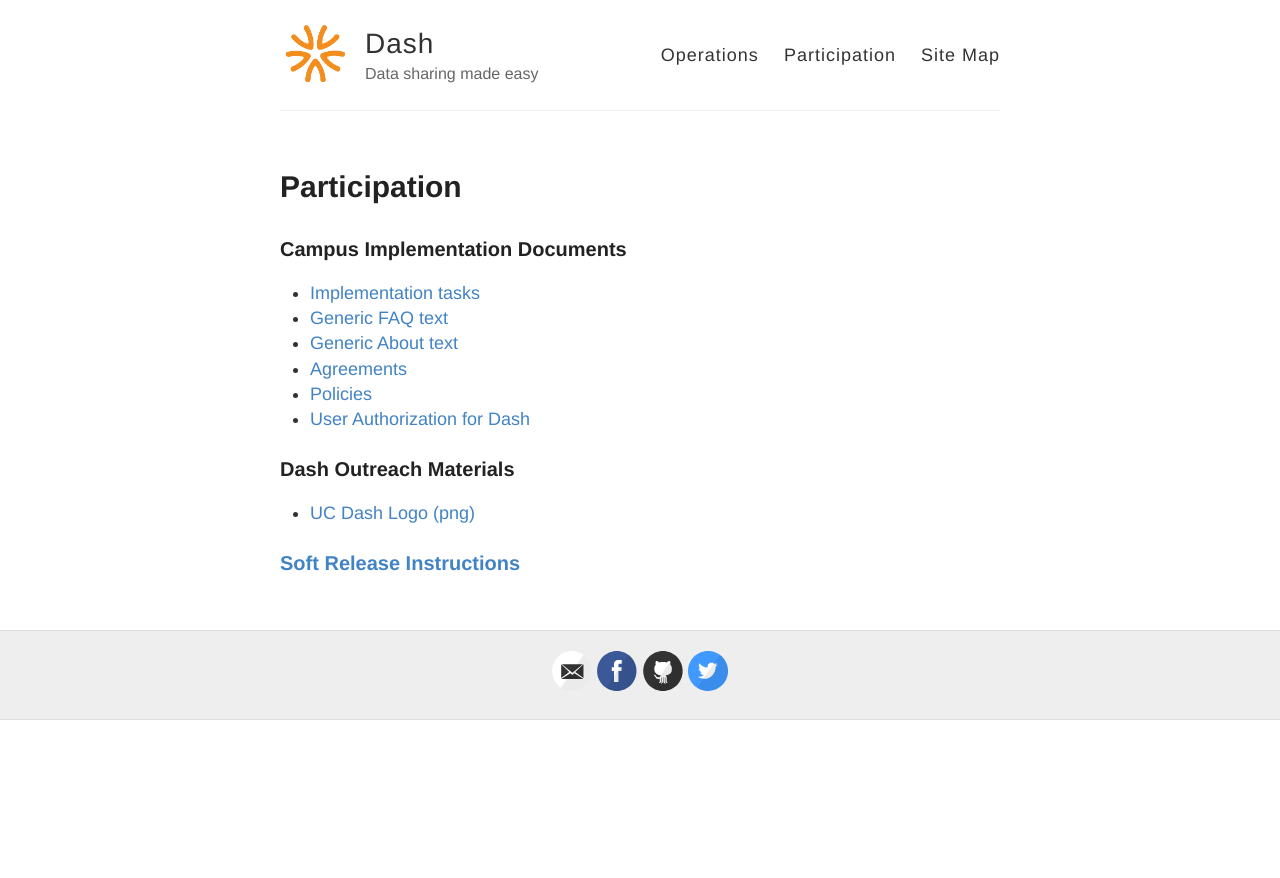
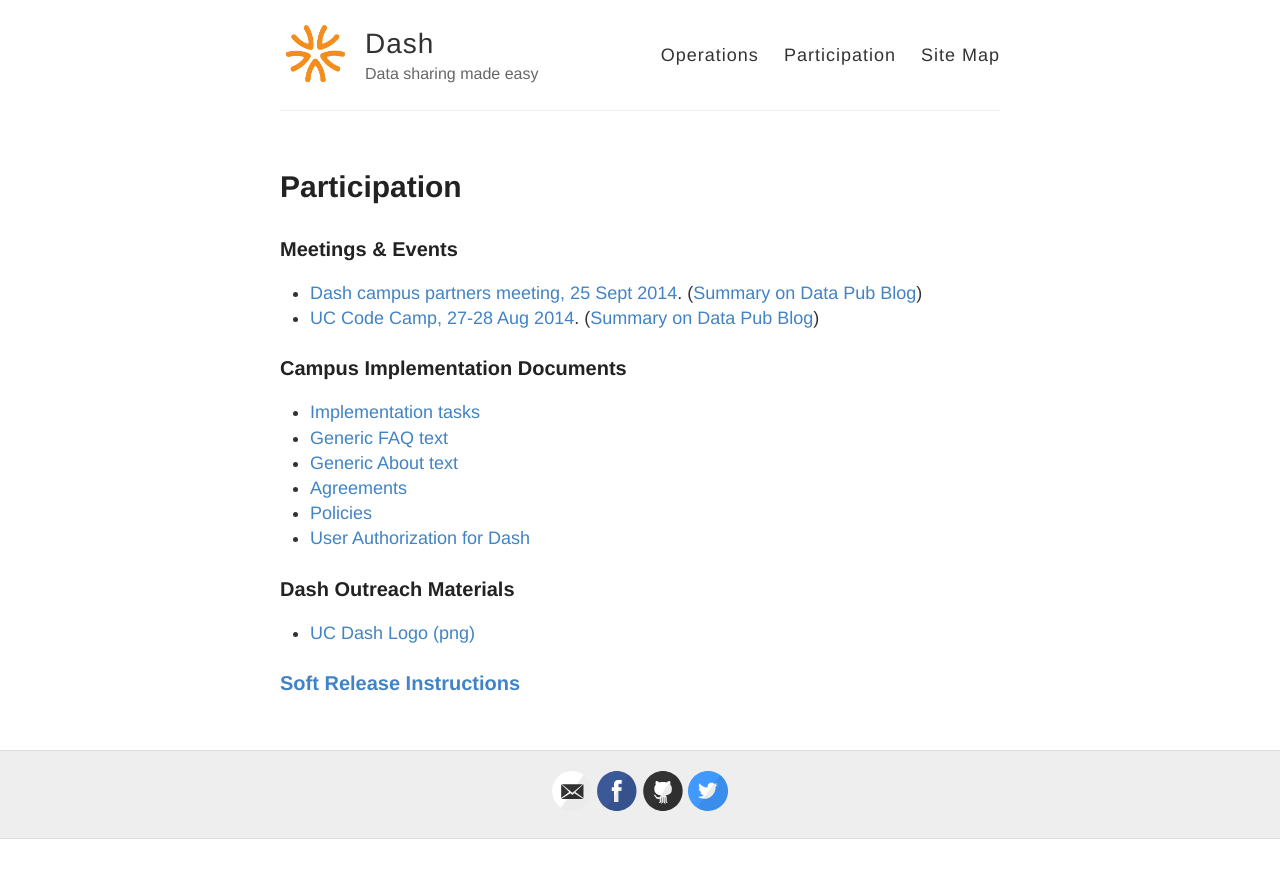
Before and after one commit to CDLUC3/dash, a Jekyll site: the page built from participation.md, in a window 1280 px wide. Shown: the top 878 px of the page. Built offline with Jekyll 4.4.1, drawn with Linux system fonts in a browser that asks for light colours.

Commit message:
moving meetings

```diff
--- a/index.html
+++ b/index.html
@@ -19,11 +19,6 @@
 </div> -->
 Information about the Dash project, a data sharing platform being developed by the UC3 group at the CDL and its partners. For more information, email us at uc3@ucop.edu.
 
-<h2>Meetings & Events </h2>
-<ul>
-<li> <a href="https://github.com/CDLUC3/dash/wiki/Dash-Meeting-25-Sept-2014">Dash campus partners meeting, 25 Sept 2014</a>. (<a href="http://t.co/9ISWv8vlXr">Summary on Data Pub Blog</a>)</li>
-<li> <a href="http://cdluc3.github.io/UC-code-camp/"> UC Code Camp, 27-28 Aug 2014</a>. (<a href="http://datapub.cdlib.org/2014/09/03/the-first-uc-libraries-code-camp/">Summary on Data Pub Blog</a>)</li>
-</ul>
 
 <h2><a href="http://cdluc3.github.io/dash/operations">Operations Documentation</a></h2>
 
--- a/participation.md
+++ b/participation.md
@@ -3,6 +3,14 @@
 title: Participation
 permalink: /participation/
 ---
+
+
+### Meetings & Events
+
+<ul>
+<li> <a href="https://github.com/CDLUC3/dash/wiki/Dash-Meeting-25-Sept-2014">Dash campus partners meeting, 25 Sept 2014</a>. (<a href="http://t.co/9ISWv8vlXr">Summary on Data Pub Blog</a>)</li>
+<li> <a href="http://cdluc3.github.io/UC-code-camp/"> UC Code Camp, 27-28 Aug 2014</a>. (<a href="http://datapub.cdlib.org/2014/09/03/the-first-uc-libraries-code-camp/">Summary on Data Pub Blog</a>)</li>
+</ul>
 
 ### Campus Implementation Documents
 
```
